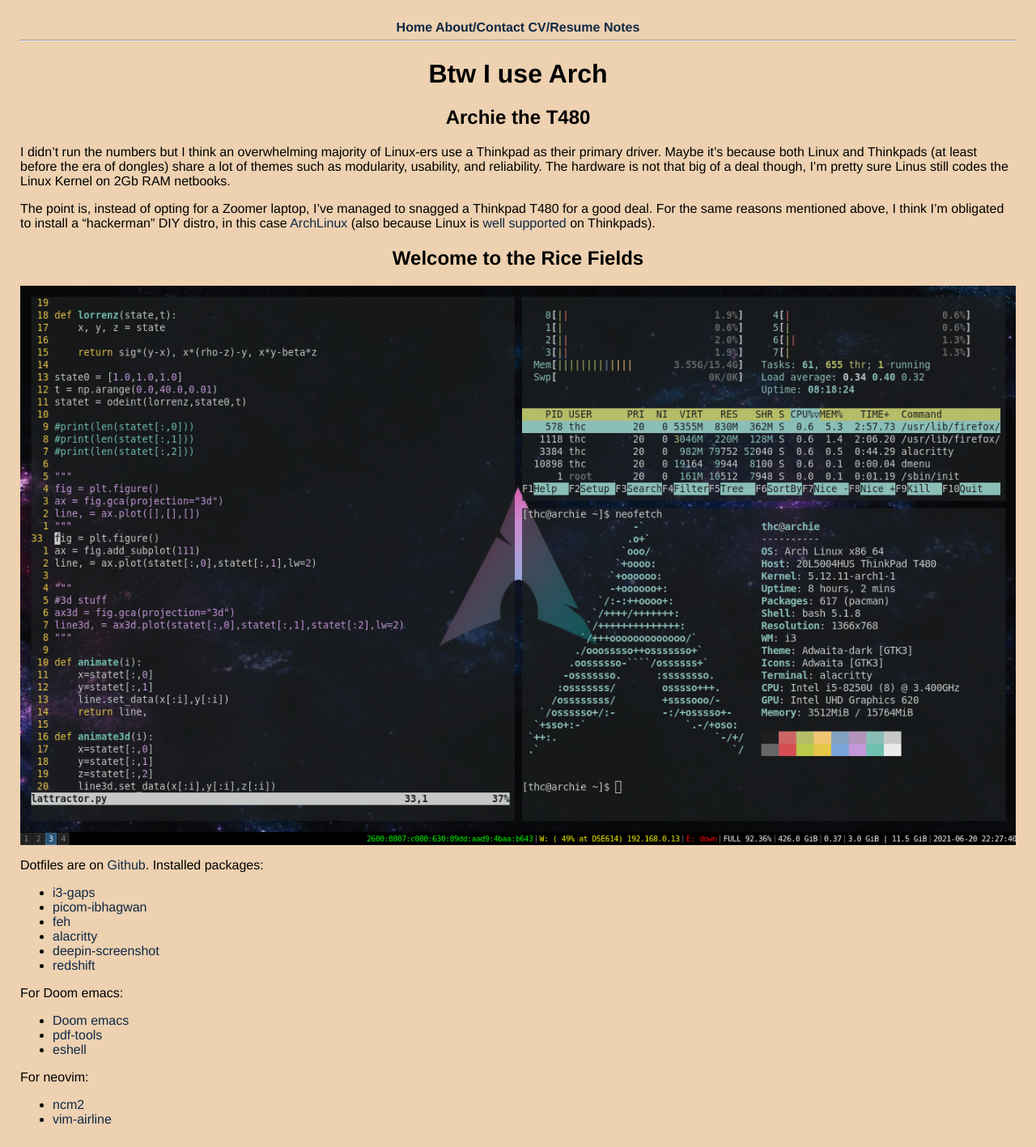
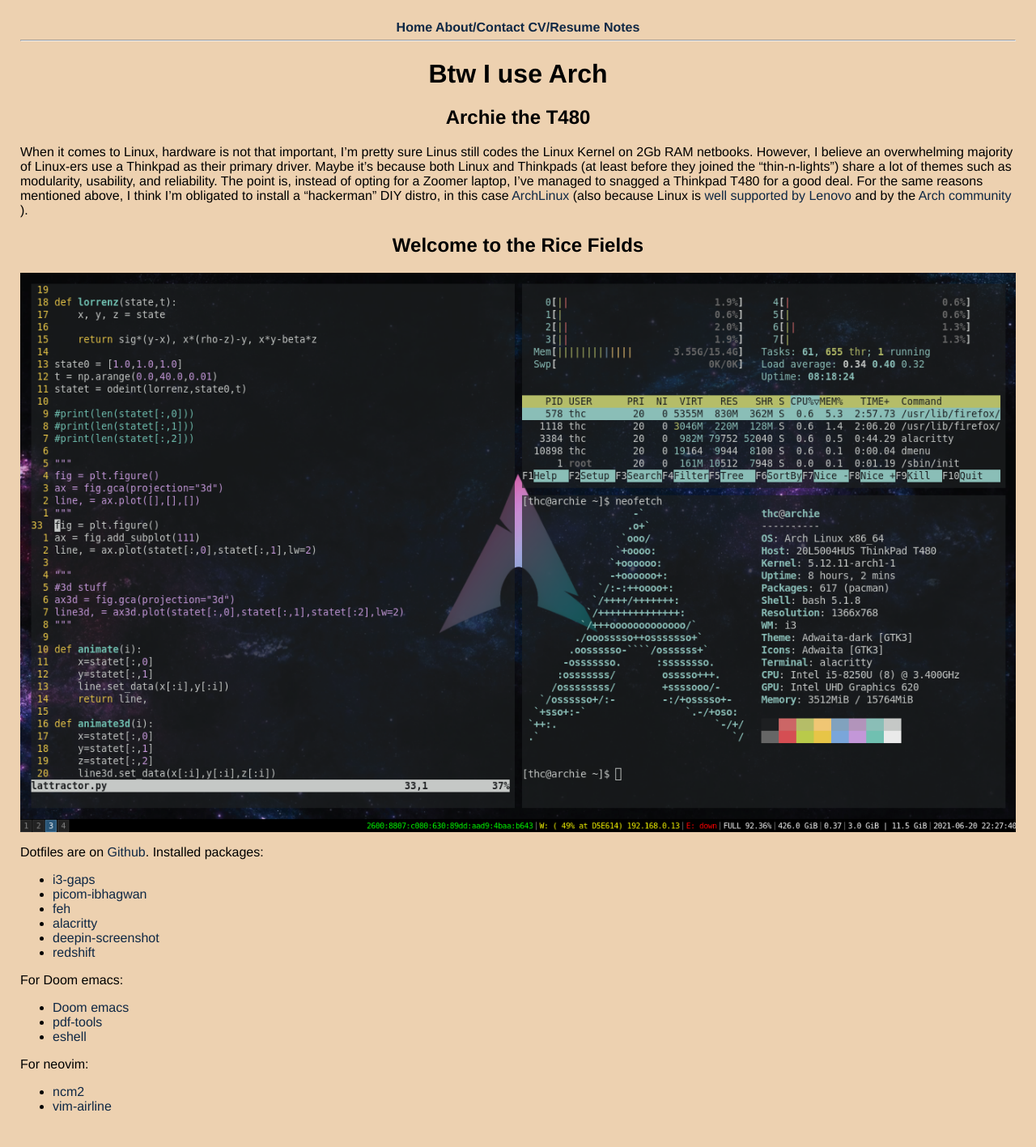
Before and after one commit to thaihangchung7/thaihangchung7.github.io, a Jekyll site: the page built from _notes/archie.md, in a window 1280 px wide. Shown: the whole page at 81% size. Built offline with Jekyll 4.4.1, drawn with Linux system fonts in a browser that asks for light colours.

Commit message:
Updating paragraph, added wiki link

```diff
--- a/_notes/archie.md
+++ b/_notes/archie.md
@@ -4,10 +4,7 @@
 ---
 
 ## Archie the T480
-
-I didn't run the numbers but I think an overwhelming majority of Linux-ers use a Thinkpad as their primary driver. Maybe it's because both Linux and Thinkpads (at least before the era of dongles) share a lot of themes such as modularity, usability, and reliability. The hardware is not that big of a deal though, I'm pretty sure Linus still codes the Linux Kernel on 2Gb RAM netbooks.
-
-The point is, instead of opting for a Zoomer laptop, I've managed to snagged a Thinkpad T480 for a good deal. For the same reasons mentioned above, I think I'm obligated to install a "hackerman" DIY distro, in this case [ArchLinux](https://archlinux.org/) (also because Linux is [well supported](https://support.lenovo.com/us/en/solutions/pd031426-linux-for-personal-systems) on Thinkpads).
+When it comes to Linux, hardware is not that important, I'm pretty sure Linus still codes the Linux Kernel on 2Gb RAM netbooks. However, I believe an overwhelming majority of Linux-ers use a Thinkpad as their primary driver. Maybe it's because both Linux and Thinkpads (at least before they joined the "thin-n-lights") share a lot of themes such as modularity, usability, and reliability. The point is, instead of opting for a Zoomer laptop, I've managed to snagged a Thinkpad T480 for a good deal. For the same reasons mentioned above, I think I'm obligated to install a "hackerman" DIY distro, in this case [ArchLinux](https://archlinux.org/) (also because Linux is [well supported by Lenovo ](https://support.lenovo.com/us/en/solutions/pd031426-linux-for-personal-systems) and by the [Arch community](https://wiki.archlinux.org/title/Lenovo_ThinkPad_T480)).
 
 ## Welcome to the Rice Fields
 
```
